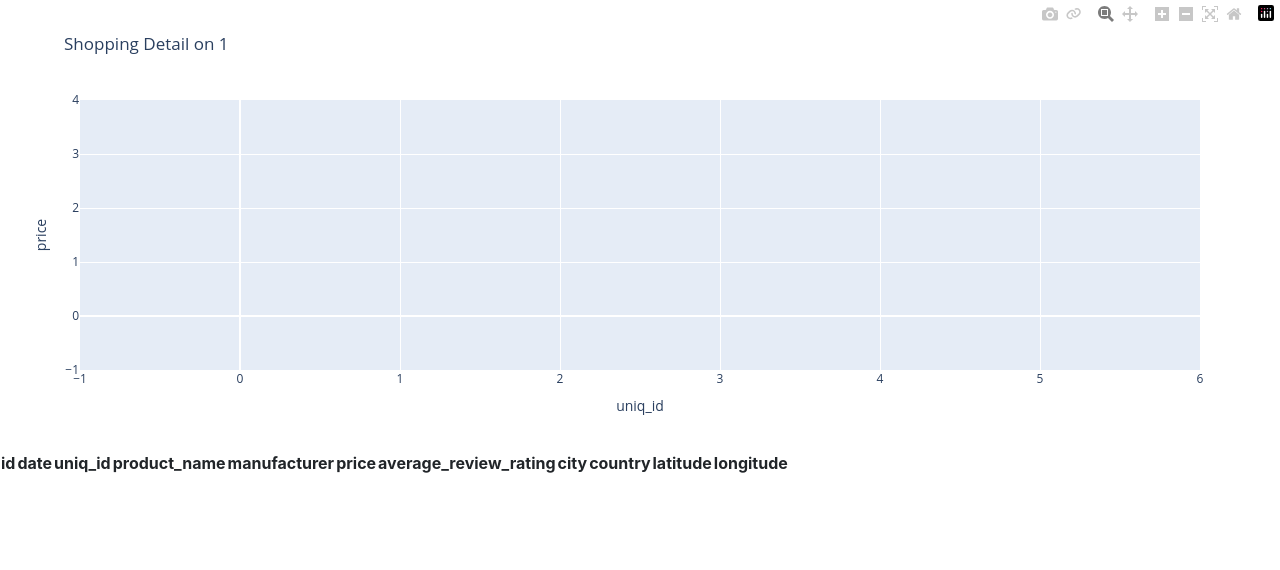
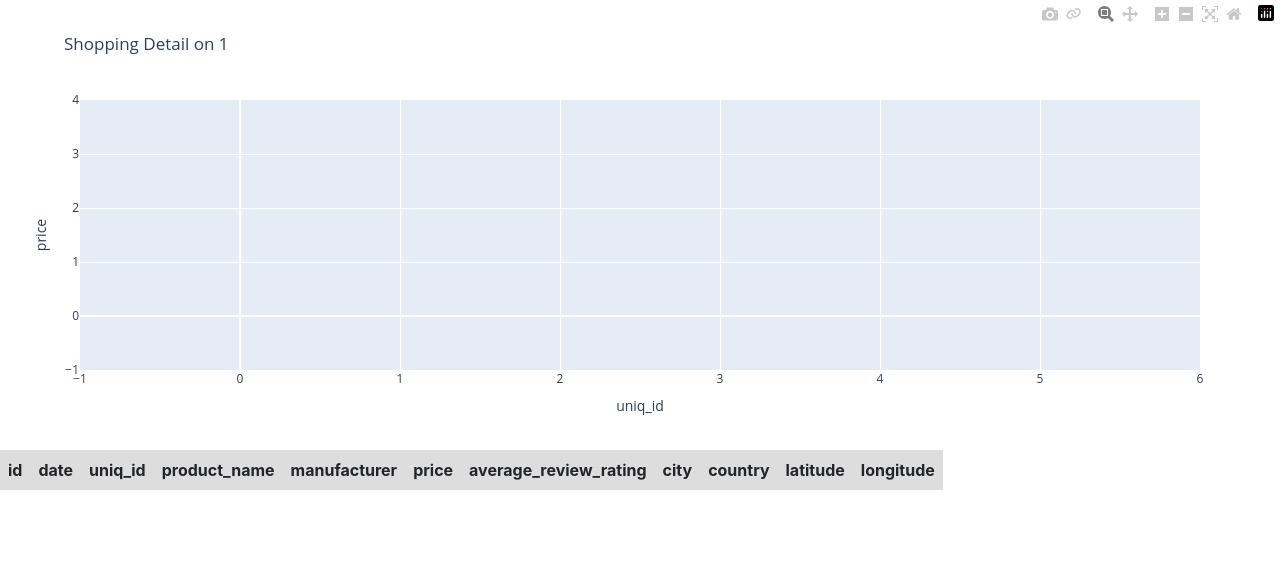
Before and after one commit to rz871256465/soloassessment, a Django app: page /check_by_date/1/ in a window 1280 px wide. Shown: the top 570 px of the page. Run offline with Django 4.2, Linux system fonts and the light colour scheme; data that the repository does not hold is empty; some libraries are stand-ins or nearby versions.

Commit message:
change style all page

```diff
--- a/shopping/templates/shopping/cart.html
+++ b/shopping/templates/shopping/cart.html
@@ -25,7 +25,7 @@
 
     <nav class="navbar navbar-expand-sm bg-dark navbar-dark">
   <!-- Brand -->
-  <a class="navbar-brand" href="#">Toys</a>
+  <a class="navbar-brand" href="/">Toys</a>
 
   <!-- Links -->
   <ul class="navbar-nav mr-auto">
--- a/shopping/templates/shopping/check_by_date.html
+++ b/shopping/templates/shopping/check_by_date.html
@@ -8,7 +8,14 @@
   <link rel="stylesheet" href="https://maxcdn.bootstrapcdn.com/bootstrap/4.0.0/css/bootstrap.min.css">
     <title>Country List</title>
     <style>
-
+    th, td {
+			padding: 8px;
+			text-align: center;
+		}
+		th {
+			background-color: #ddd;
+		}
+		tr:nth-child(even){background-color: #f2f2f2}
     </style>
     <title>Country List</title>
 </head>
--- a/shopping/templates/shopping/index.html
+++ b/shopping/templates/shopping/index.html
@@ -25,7 +25,7 @@
 
 <nav class="navbar navbar-expand-sm bg-dark navbar-dark">
   <!-- Brand -->
-  <a class="navbar-brand" href="#">Toys</a>
+  <a class="navbar-brand" href="/">Toys</a>
 
   <!-- Links -->
   <ul class="navbar-nav mr-auto">
--- a/shopping/templates/shopping/shopping_index.html
+++ b/shopping/templates/shopping/shopping_index.html
@@ -67,7 +67,7 @@
 
 <nav class="navbar navbar-expand-sm bg-dark navbar-dark">
   <!-- Brand -->
-  <a class="navbar-brand" href="#">Toys</a>
+  <a class="navbar-brand" href="/">Toys</a>
 
   <!-- Links -->
   <ul class="navbar-nav mr-auto">
```
Also changed, not shown: shopping/templates/shopping/product_by_name.html (+32 -1 lines).
